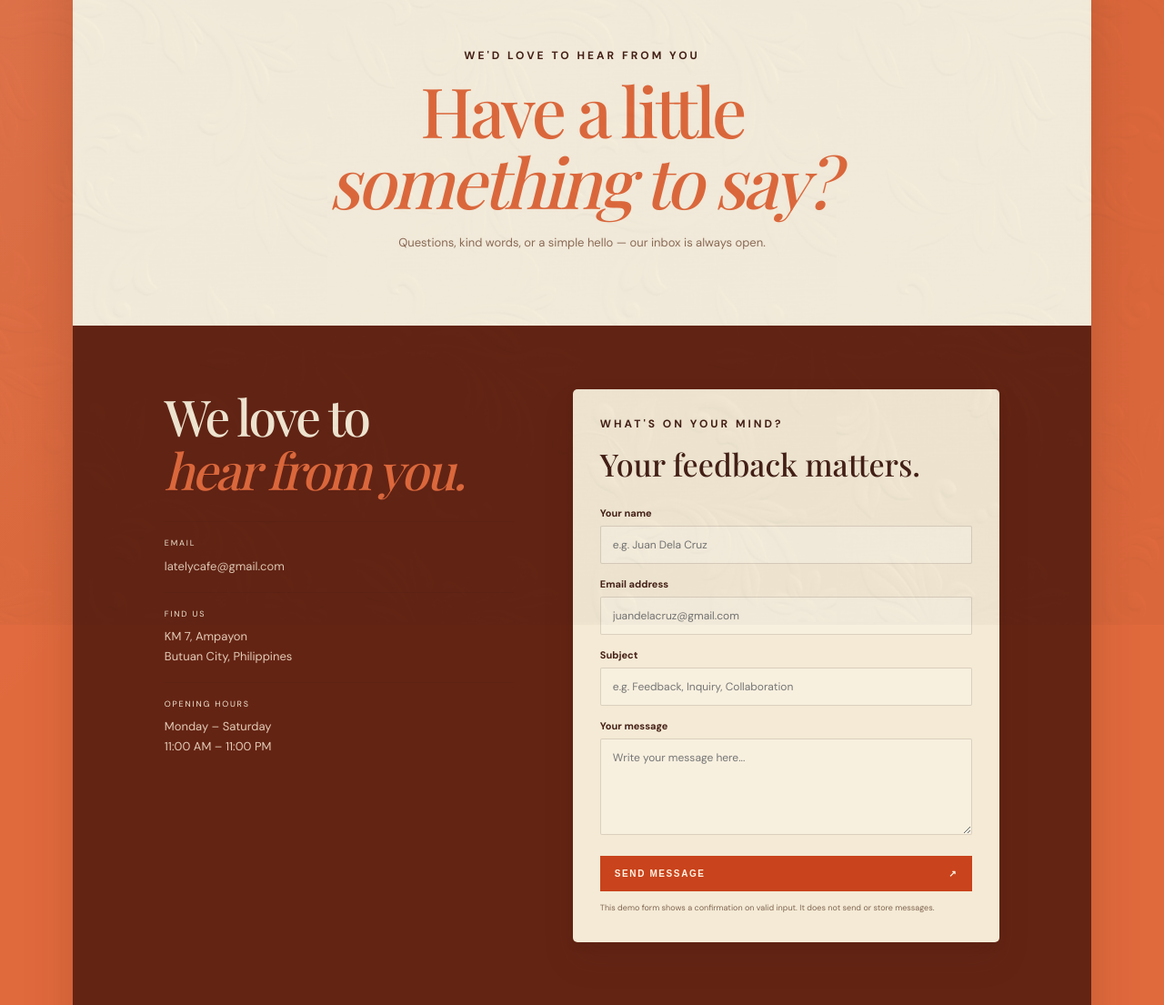
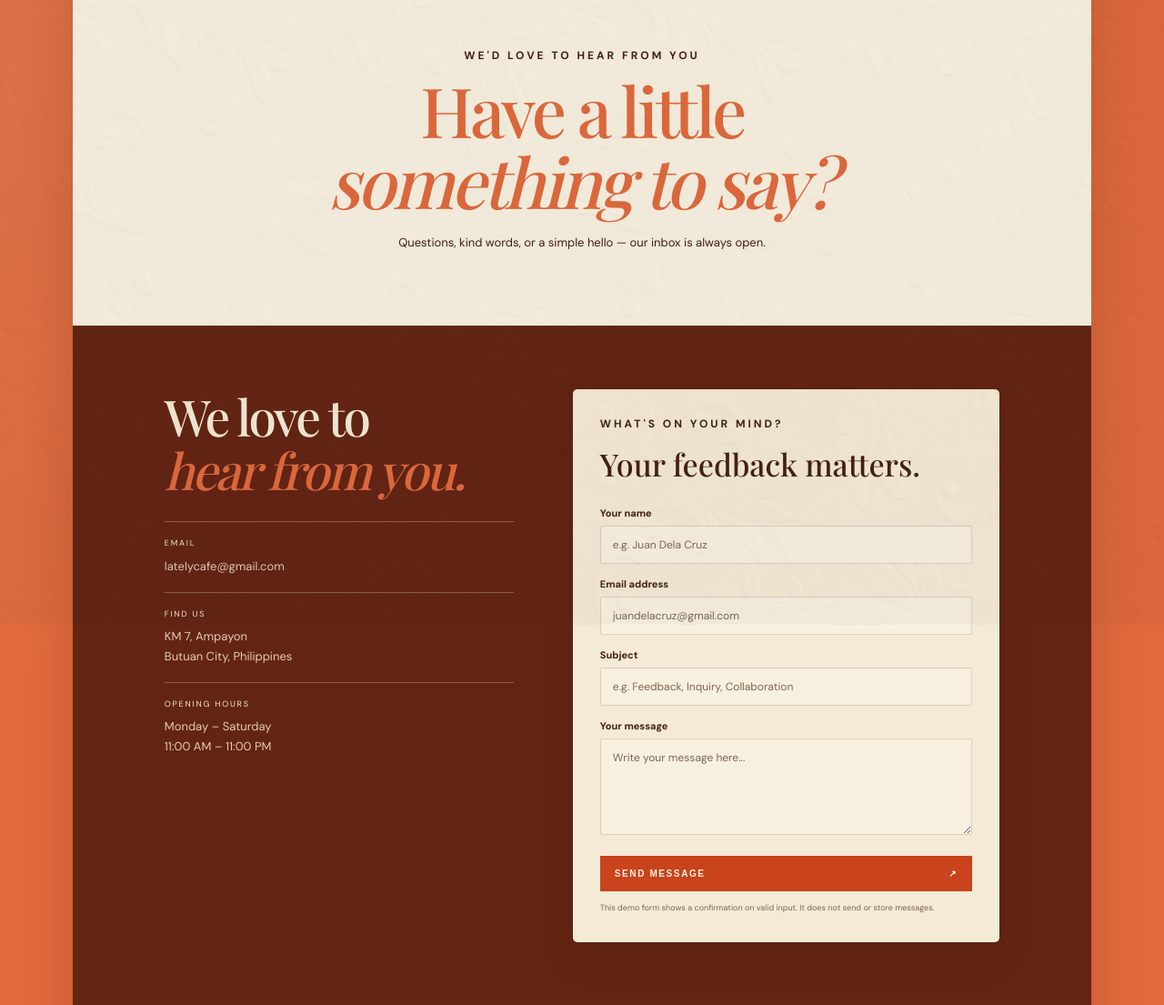
Before and after one commit to stefaney-tech/Lara-Proj-IT110AIBJ2-Buladaco-Bilbao-Moca, a Laravel app: page /contact in a window 1280 px wide. Shown: the part 113-1218 px from the top of the page at 91% size. Run offline with Laravel 12, Linux system fonts and the light colour scheme; some web fonts are replaced.

Commit message:
Changed the  color on horizontal lines and intro caption

```diff
--- a/public/css/contact.css
+++ b/public/css/contact.css
@@ -8,6 +8,9 @@
 }
 .contact-hero .inner-title {
     padding-bottom: 60px;
+}
+.contact-hero .inner-intro {
+    color: var(--ink);
 }
 
 /* --- Layout --- */
@@ -46,7 +49,7 @@ body.dark .contact-details h2 {
     color: #f1e4ce;
 }
 .detail-item {
-    border-top: 1px solid var(--line);
+    border-top: 1px solid rgba(255, 244, 228, 0.28);
     padding: 17px 0;
 }
 .detail-item span {
@@ -104,10 +107,17 @@ body.dark .contact-form .eyebrow {
     font:
         12px "DM Sans",
         sans-serif;
-    color: var(--ink);
+    color: #452016; /* --- Consistent text color in both themes */
     border-radius: 2px;
     outline: none;
     resize: vertical;
+}
+
+/* --- Keep placeholder text consistent as well */
+.contact-form input::placeholder,
+.contact-form textarea::placeholder {
+    color: #806653;
+    opacity: 1;
 }
 .contact-form input.invalid,
 .contact-form textarea.invalid {
@@ -122,6 +132,7 @@ body.dark .contact-form input,
 body.dark .contact-form textarea {
     background: #f8f0df;
     border-color: #d8c5ad;
+    color: #452016; /* --- Same text color as light mode */
 }
 .field-error {
     display: block;
```
